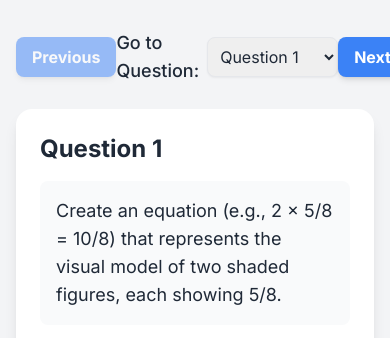
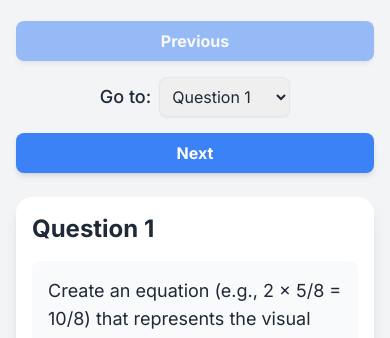
Before and after one commit to theaipowerededucator/misconception_analysis, a plain HTML site: page index.html in a window 390 px wide. Shown: the part 163-501 px from the top of the page. Drawn offline with nearby package versions, Linux system fonts and the light colour scheme.

Commit message:
Add files via upload

```diff
--- a/index.html
+++ b/index.html
@@ -32,23 +32,24 @@
 
     <div id="app-container" class="container mx-auto p-4 md:p-8 hidden">
         <header class="text-center mb-8">
-            <h1 class="text-4xl font-bold text-gray-800">Misconception Analysis Tool</h1>
+            <h1 class="text-3xl sm:text-4xl font-bold text-gray-800">Misconception Analysis Tool</h1>
             <p class="text-lg text-gray-600 mt-2">Analyzing student test results to identify and address common misconceptions.</p>
         </header>
 
-        <div class="flex justify-between items-center mb-6">
-            <button id="prev-btn" class="bg-blue-500 hover:bg-blue-600 text-white font-bold py-2 px-4 rounded-lg shadow-md transition-all duration-200 disabled:opacity-50 disabled:cursor-not-allowed">Previous</button>
-            <div class="flex items-center space-x-2">
-                <label for="question-select" class="text-lg font-medium">Go to Question:</label>
+        <!-- Navigation: Updated for better mobile view -->
+        <div class="flex flex-col sm:flex-row sm:justify-between sm:items-center mb-6 space-y-4 sm:space-y-0">
+            <button id="prev-btn" class="bg-blue-500 hover:bg-blue-600 text-white font-bold py-2 px-4 rounded-lg shadow-md transition-all duration-200 disabled:opacity-50 disabled:cursor-not-allowed w-full sm:w-auto">Previous</button>
+            <div class="flex items-center justify-center space-x-2">
+                <label for="question-select" class="text-lg font-medium">Go to:</label>
                 <select id="question-select" class="p-2 border rounded-lg shadow-sm"></select>
             </div>
-            <button id="next-btn" class="bg-blue-500 hover:bg-blue-600 text-white font-bold py-2 px-4 rounded-lg shadow-md transition-all duration-200">Next</button>
+            <button id="next-btn" class="bg-blue-500 hover:bg-blue-600 text-white font-bold py-2 px-4 rounded-lg shadow-md transition-all duration-200 w-full sm:w-auto">Next</button>
         </div>
 
-        <div class="bg-white p-6 rounded-2xl shadow-lg">
+        <div class="bg-white p-4 sm:p-6 rounded-2xl shadow-lg">
             <div class="grid grid-cols-1 md:grid-cols-2 gap-8">
                 <!-- Question Display -->
-                <div id="question-display" class="border-r-0 md:border-r md:pr-8 border-gray-200">
+                <div id="question-display" class="md:border-r md:pr-8 border-gray-200">
                     <h2 class="text-2xl font-bold mb-4" id="question-title"></h2>
                     <div id="question-content" class="text-lg bg-gray-50 p-4 rounded-lg"></div>
                 </div>
@@ -67,8 +68,8 @@
         </div>
 
         <div class="mt-8 text-center">
-            <button id="export-btn" class="bg-green-500 hover:bg-green-600 text-white font-bold py-3 px-6 rounded-lg shadow-xl transition-all duration-200 text-lg">
-                Export Re-teaching Plan (Top 4 Misconceptions)
+            <button id="export-btn" class="bg-green-500 hover:bg-green-600 text-white font-bold py-3 px-6 rounded-lg shadow-xl transition-all duration-200 text-lg w-full sm:w-auto">
+                Export Re-teaching Plan
             </button>
         </div>
     </div>
@@ -156,7 +157,6 @@
             questionContent.innerHTML = `<p>${question.questionSummary}</p>`;
 
             const analysisContent = document.getElementById('analysis-content');
-            // Filter to show only distractors with >10% response rate
             const significantDistractors = question.distractors.filter(d => d.percentage > 10);
             analysisContent.innerHTML = `
                 <div class="p-4 bg-green-100 border-l-4 border-green-500 rounded-r-lg">
@@ -175,10 +175,9 @@
             document.getElementById('next-btn').disabled = currentQuestionIndex === itemAnalysisData.length - 1;
             document.getElementById('question-select').value = currentQuestionIndex;
 
-            // Render the Easy Win section
             const easyWinContent = document.getElementById('easy-win-content');
             const topMisconception = question.distractors[0]?.misconception.toLowerCase() || '';
-            let easyWinTip = easyWinStrategies['default'].tip; // Default tip
+            let easyWinTip = easyWinStrategies['default'].tip;
 
             for (const key in easyWinStrategies) {
                 if (topMisconception.includes(key)) {
```
